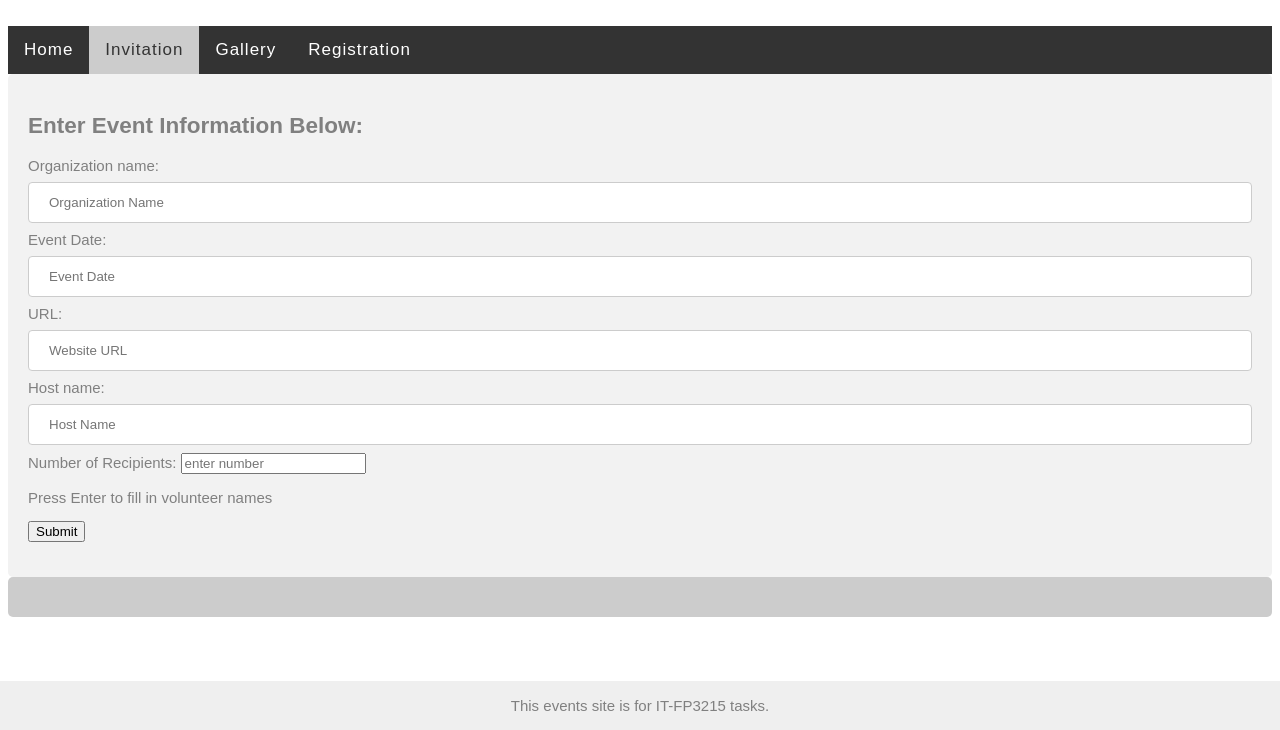
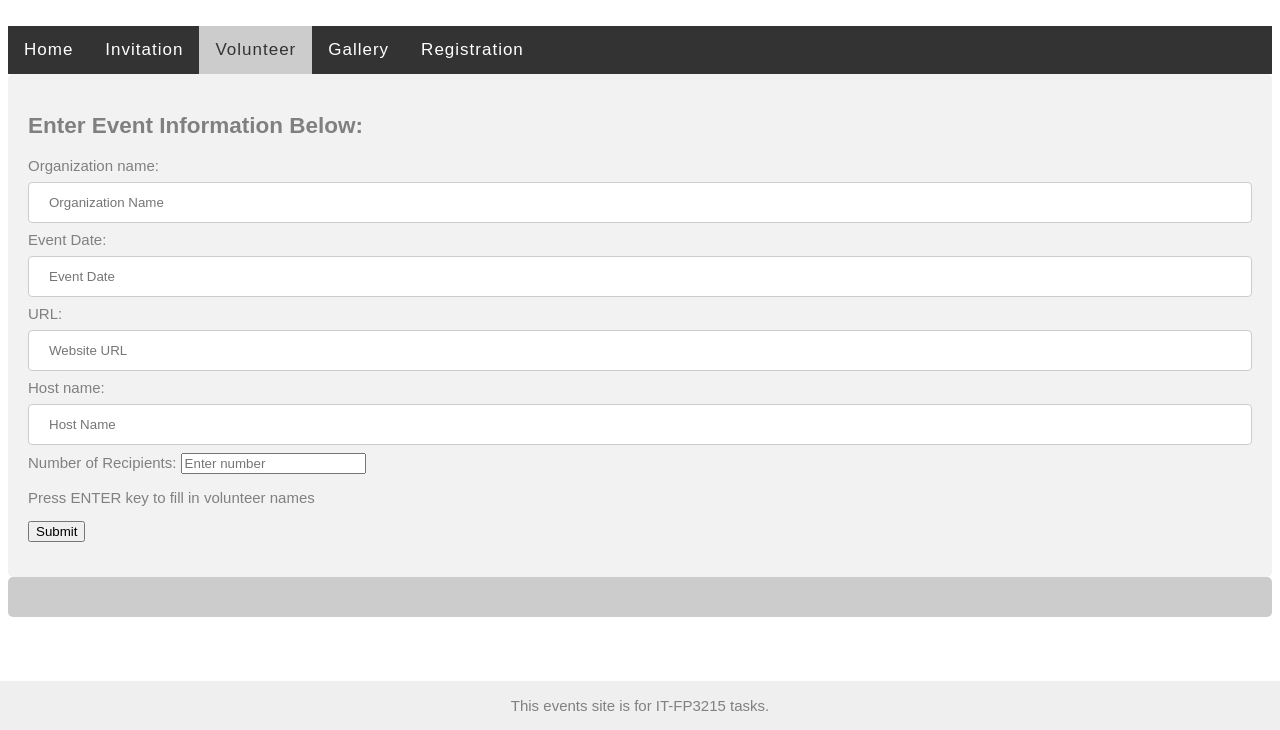
Before and after one commit to annessakester/volunteer, a plain HTML site: page volunteer.html in a window 1280 px wide. Shown: the part 70-800 px from the top of the page. Drawn offline with Linux system fonts and the light colour scheme.

Commit message:
Add files via upload

```diff
--- a/volunteer.html
+++ b/volunteer.html
@@ -1,9 +1,11 @@
-<html lang="en-US"><head>
-    <title>Invitation Page</title>
+<html lang="en-US">
+    <head>
+    <title>Volunteer Page</title>
 <style>
     body {
     font: 15px arial, sans-serif;
     color: #808080;
+
 }
 input[type=text],
 select ,input[type=password],radio{
@@ -121,7 +123,7 @@ footer {
     left: 0;
     padding: 1rem;
     background-color: #efefef;
-    text-align: center
+    text-align: center;
 }
 div.gallery {
     margin: 5px;
@@ -155,7 +157,9 @@ div.desc {
     <ul class="topnav">
         <li><a href="index.html">Home</a>
         </li>
-        <li><a href="invitation.html" class="active">Invitation</a>
+        <li><a href="invitation.html">Invitation</a>
+        </li>
+        <li><a href="volunteer.html" class="active">Volunteer</a>
         </li>
         <li><a href="gallery.html">Gallery</a>
         </li>
@@ -176,9 +180,9 @@ div.desc {
         <label for="hostName">Host name:</label>
         <input type="text" name="hostName" id="hostInput" placeholder="Host Name" required="">
         <label for="recipientNumber">Number of Recipients:</label>
-        <input type="'text" name="recipientNumber" id="recipientNumber" onkeypress="pressEnter(event)" placeholder="enter number" required=""><p>Press Enter to fill in volunteer names</p>
+        <input type="'text" name="recipientNumber" id="recipientNumber" onkeypress="pressEnter(event)" placeholder="Enter number" required=""><p>Press ENTER key to fill in volunteer names</p>
         <div id="container"></div>
-        <!--Tells the browser to call the inviteLetter function when the submit is clicked-->
+        <!--Tells the browser to call the inviteLetter function when enter is clicked-->
         <input type="button" id="submit" value="Submit" onclick="inviteLetter()">
     </form>
     </section>
@@ -242,8 +246,6 @@ function inviteLetter() {
     }
 }
 </script>
-
+    </body>
     <footer>This events site is for IT-FP3215 tasks.</footer>
-
-</body>
 </html>
```
